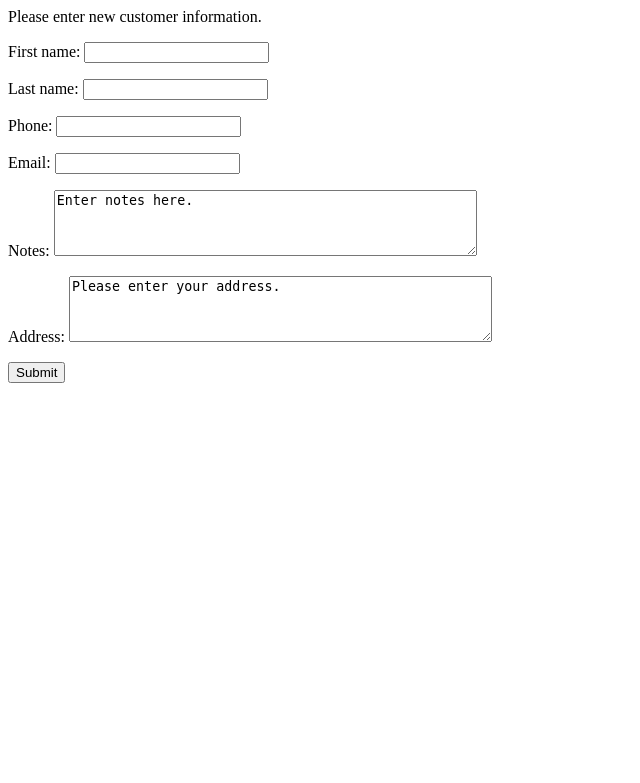
After one commit to patpragman/inventory, a Flask app: page /new_customer in a window 1280 px wide. The commit adds this page. Shown: the top 783 px of the page, without its empty margins (0-640 px from the left). Run offline with Flask 2, Linux system fonts and the light colour scheme.

Commit message:
spruced up the inventory item editor fixed bug where descriptions weren't saving between server sessions reduced code verbiage and made the primary way to make a new item in the item editor deleted superflous js test in control panel added the ability to add customers changed the login system so if someone isn't an employee they can't log in then promptly broke my code by accidentally isolating some code - that's been fixed

```diff
--- a/app.py
+++ b/app.py
@@ -50,6 +50,9 @@ def main() -> str:
             # however, if there is session cookie and we've made it this far, let's try to login
             # first check that the username from the session cookie is in the database
             if username in db.people:
+                # first we should raise an error if the user isn't an employee
+                if not db.people[username].is_employee:
+                    raise UnknownUserError(username)
                 # if it actually is in the database, check the password
                 if db.people[username].verify_password(password):
                     # if the password works then go ahead and log in and redirect to the control panel
@@ -243,6 +246,7 @@ def new_user() -> str:
             db.people[person.username] = person
             session["username"] = person.username
             session["password"] = person.password
+            person.is_employee = True
 
             if new_password == verify_pass:
                 # print("Password changed!")  # debug
@@ -265,6 +269,35 @@ def new_user() -> str:
         return render_template("new_user.html", message="Enter your information please!")
 
 
+
+@app.route("/new_customer", methods=["GET", "POST"])
+def new_customer() -> str:
+    global db
+    # first we'll wrap the whole thing inside some exception handling
+    try:
+        if request.method == "POST":
+            customer = Person()
+            customer.username = str(request.form["first_name"][0]) + str(request.form["last_name"])
+            customer.first_name = request.form["first_name"]
+            customer.last_name = request.form["last_name"]
+            customer.notes = request.form["notes"]
+            customer.phone = request.form["phone"]
+            customer.address = request.form["address"]
+            customer.email = request.form["email"]
+            customer.is_employee = False
+            customer.is_active = True
+            if customer.username in db.people:
+                customer.username = customer.username + "copy" #if there's a duplicate append copy to the name
+
+            db.people[customer.username] = customer
+        elif request.method == "GET":
+            # if it's a get request, use the render template for making a new customer
+            return render_template("new_customer.html", message="Please enter new customer information.")
+        else:
+            raise InvalidRequest("/create_new_customer can only accept a get or a post.")
+    except Exception as err:
+        print(err)
+        return str(err)
 
 @app.route("/edit_personal_user")
 def edit_personal_user() -> str:
--- a/templates/control_panel.html
+++ b/templates/control_panel.html
@@ -12,7 +12,7 @@
 <p><a href="#">Create a new a cart. (broken)</a> </p>
 <p><a href="/edit_item">Manage Warehouse</a> </p> <!-- combine these two bits of code -->
 <p><a href="#">Edit users. (broken)</a> </p>
-<p><a href="#">Create new users. (broken)</a> </p>
+<p><a href="/new_customer">Create a new customer (broken)</a> </p>
 <p><a href="#">Get info.</a></p>
 <p><a href="/logout">Log out.</a></p>
 </body>
--- /dev/null
+++ b/templates/new_customer.html
@@ -0,0 +1,17 @@
+<html>
+<head>
+    <title>Register</title>
+</head>
+<body>
+<form action="/new_customer" method="post">
+    <p>{{message}}</p>
+    <p>First name: <input type="text" name="first_name"></p>
+    <p>Last name: <input type="text" name="last_name"></p>
+    <p>Phone:  <input type="text" name="phone"></p>
+    <p>Email:  <input type="text" name="email"></p>
+    <p>Notes: <textarea cols=50, rows=4 name="notes">Enter notes here.</textarea></p>
+    <p>Address: <textarea cols=50, rows=4 name="address" >Please enter your address.</textarea></p>
+    <input id="submit_button" type="submit">
+</form>
+</body>
+</html>
```
Also changed, not shown: errors.py (+8 -0 lines), inventory.db, 1 other file.
